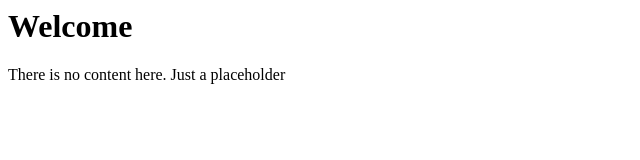
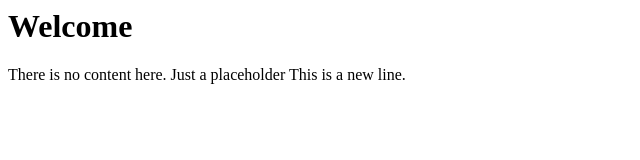
Before and after one commit to leprechaun/github-tests, a plain HTML site: page index.html in a window 1280 px wide. Shown: the full height of the page, 0-640 px from the left. Drawn offline with Linux system fonts and the light colour scheme.

Commit message:
Adding a new line

```diff
--- a/index.html
+++ b/index.html
@@ -3,4 +3,5 @@
 <h1>Welcome</h1>
 <p>
 	There is no content here. Just a placeholder
+	This is a new line.
 </p>
```
